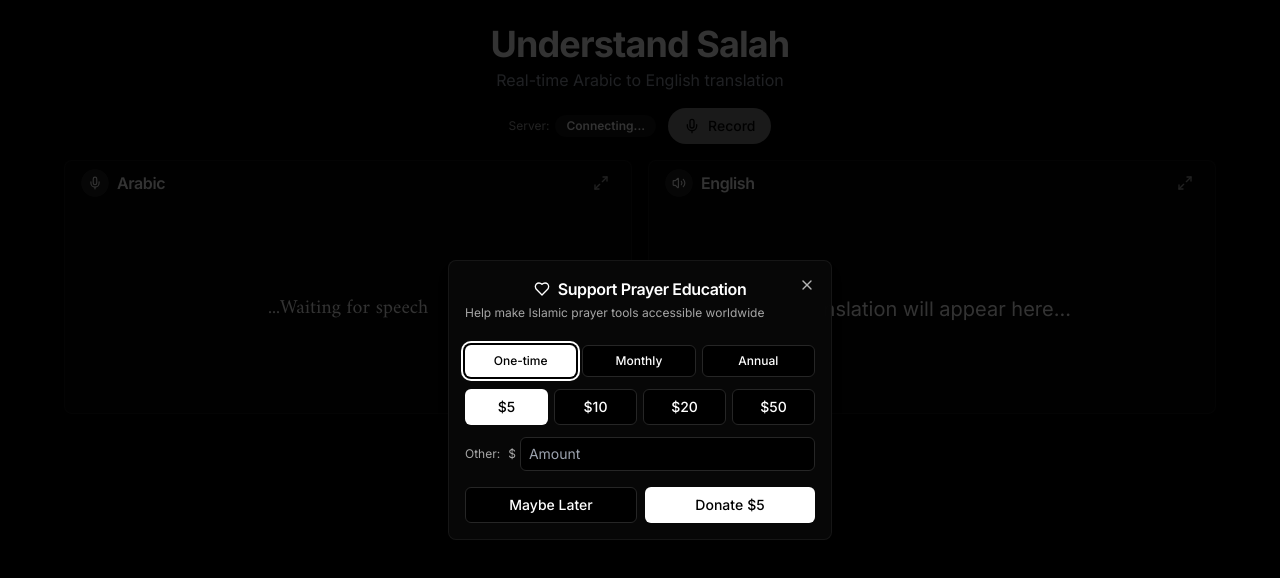
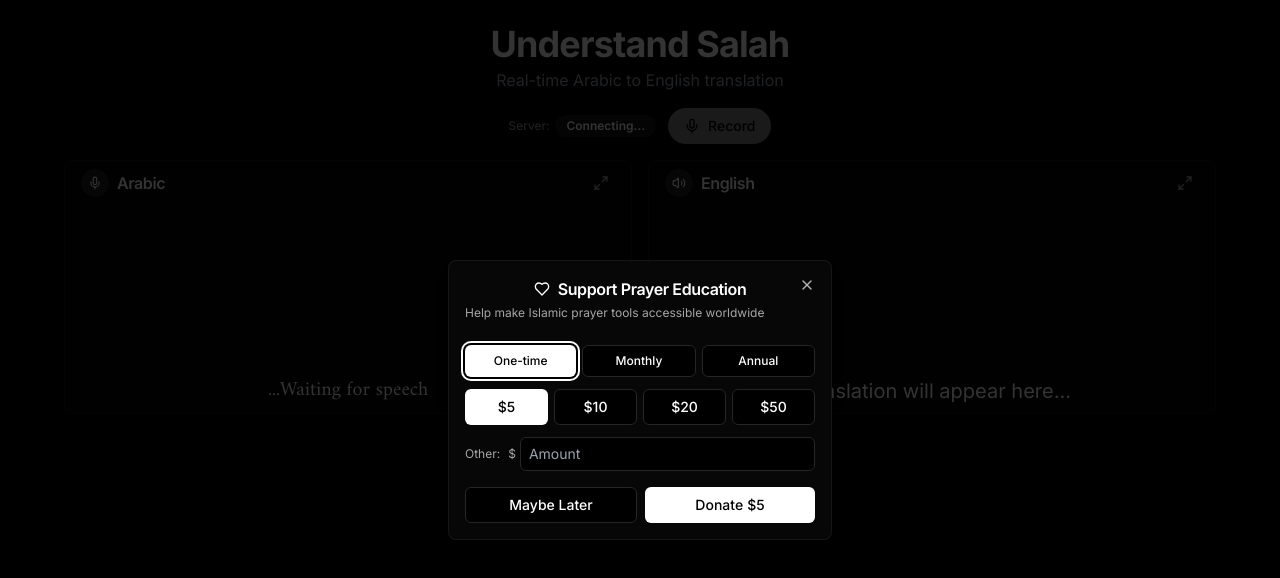
Before and after one commit to Areeb05/mobilemuslims, a React (Vite) app in the folder client/: page /understandsalah in a window 1280 px wide. Shown: the top 578 px of the page. Built offline with nearby package versions, Linux system fonts and the light colour scheme; no server answers.

Commit message:
feat: auto-scroll both panels to bottom on new text

```diff
--- a/client/src/components/AudioStreamer.tsx
+++ b/client/src/components/AudioStreamer.tsx
@@ -24,14 +24,22 @@ export default function AudioStreamer({ endpoint = '/api/stream' }: AudioStreame
   const audioContextRef = useRef<AudioContext | null>(null)
   const processorNodeRef = useRef<ScriptProcessorNode | AudioWorkletNode | null>(null)
   const sourceNodeRef = useRef<MediaStreamAudioSourceNode | null>(null)
-  const scrollRef = useRef<HTMLDivElement | null>(null)
+  const arabicScrollRef = useRef<HTMLDivElement | null>(null)
+  const englishScrollRef = useRef<HTMLDivElement | null>(null)
 
-  // Auto-scroll to bottom when new text arrives
+  // Auto-scroll Arabic panel to bottom when new transcription arrives
   useEffect(() => {
-    if (scrollRef.current) {
-      scrollRef.current.scrollTop = scrollRef.current.scrollHeight
+    if (arabicScrollRef.current) {
+      arabicScrollRef.current.scrollTop = arabicScrollRef.current.scrollHeight
     }
-  }, [transcription, translation])
+  }, [transcription])
+
+  // Auto-scroll English panel to bottom when new translation arrives
+  useEffect(() => {
+    if (englishScrollRef.current) {
+      englishScrollRef.current.scrollTop = englishScrollRef.current.scrollHeight
+    }
+  }, [translation])
 
   useEffect(() => {
     // Initialize Socket.IO connection
@@ -339,8 +347,8 @@ export default function AudioStreamer({ endpoint = '/api/stream' }: AudioStreame
             </CardHeader>
             <CardContent className="py-2 px-4">
               <div
-                ref={scrollRef}
-                className="h-32 md:h-40 lg:h-48 overflow-y-auto scrollbar-thin scrollbar-thumb-muted scrollbar-track-transparent flex items-center justify-center"
+                ref={arabicScrollRef}
+                className="h-32 md:h-40 lg:h-48 overflow-y-auto scrollbar-thin scrollbar-thumb-muted scrollbar-track-transparent flex flex-col justify-end"
               >
                 <p className="text-foreground text-lg md:text-xl leading-relaxed text-center font-arabic whitespace-pre-wrap max-w-full" dir="rtl">
                   {transcription || 'Waiting for speech...'}
@@ -372,7 +380,8 @@ export default function AudioStreamer({ endpoint = '/api/stream' }: AudioStreame
             </CardHeader>
             <CardContent className="py-2 px-4">
               <div
-                className="h-32 md:h-40 lg:h-48 overflow-y-auto scrollbar-thin scrollbar-thumb-muted scrollbar-track-transparent flex items-center justify-center"
+                ref={englishScrollRef}
+                className="h-32 md:h-40 lg:h-48 overflow-y-auto scrollbar-thin scrollbar-thumb-muted scrollbar-track-transparent flex flex-col justify-end"
               >
                 <p className="text-foreground text-lg md:text-xl leading-relaxed text-center whitespace-pre-wrap max-w-full">
                   {translation || 'Translation will appear here...'}
```
